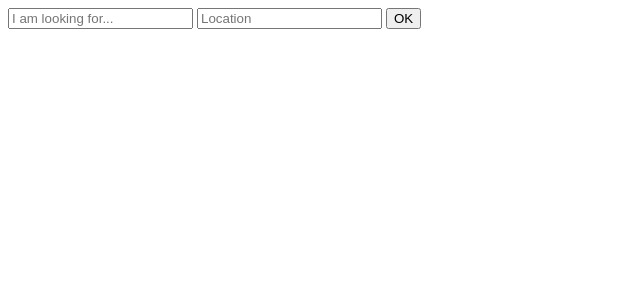
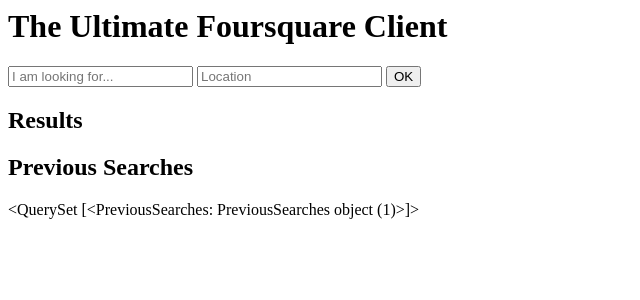
Before and after one commit to sinanngok/foursquare-ultima, a Django app: template foursquaresearch/templates/foursquaresearch/imlookingfor.html in a window 1280 px wide. Shown: the top 300 px of the page, without its empty margins (0-640 px from the left). Run offline with Django 3.2, Linux system fonts and the light colour scheme; the template is opened without the code that fills it: values that come from a table or form of the project are taken from there, others are empty; data comes from the database, SQL or seed files in the repository; both versions use the stored data as it was after the commit.

Commit message:
Changes in html page

```diff
--- a/foursquaresearch/templates/foursquaresearch/imlookingfor.html
+++ b/foursquaresearch/templates/foursquaresearch/imlookingfor.html
@@ -1,5 +1,27 @@
-<form action="/imlookingfor/" method="post">
-    {% csrf_token %}
-    {{ form }}
-    <input type="submit" value="OK" />
-</form>
+<html>
+    <head>
+        <title>Foursquare Ultima</title>
+    </head>
+    <body>
+        <div>
+            <h1>The Ultimate Foursquare Client</h1>
+        </div>
+
+        <div>
+          <form action="/imlookingfor/" method="post">
+            {% csrf_token %}
+            {{ form }}
+            <input type="submit" value="OK" />
+          </form>
+        </div>
+
+        <div>
+            <h2>Results</h2>
+        </div>
+
+        <div>
+            <h2>Previous Searches</h2>
+            {{ previous_searches }}
+        </div>
+    </body>
+</html>
--- a/foursquaresearch/views.py
+++ b/foursquaresearch/views.py
@@ -35,4 +35,4 @@
 
         previous_searches = PreviousSearches.objects.filter(created_date__lte=timezone.now()).order_by('created_date')
         form = FoursquareSearchForm()
-        return render(request, 'foursquaresearch/imlookingfor.html', {'form': form})
+        return render(request, 'foursquaresearch/imlookingfor.html', {'form': form}, {'previous_searches': previous_searches})
```
Also changed, not shown: db.sqlite3.
